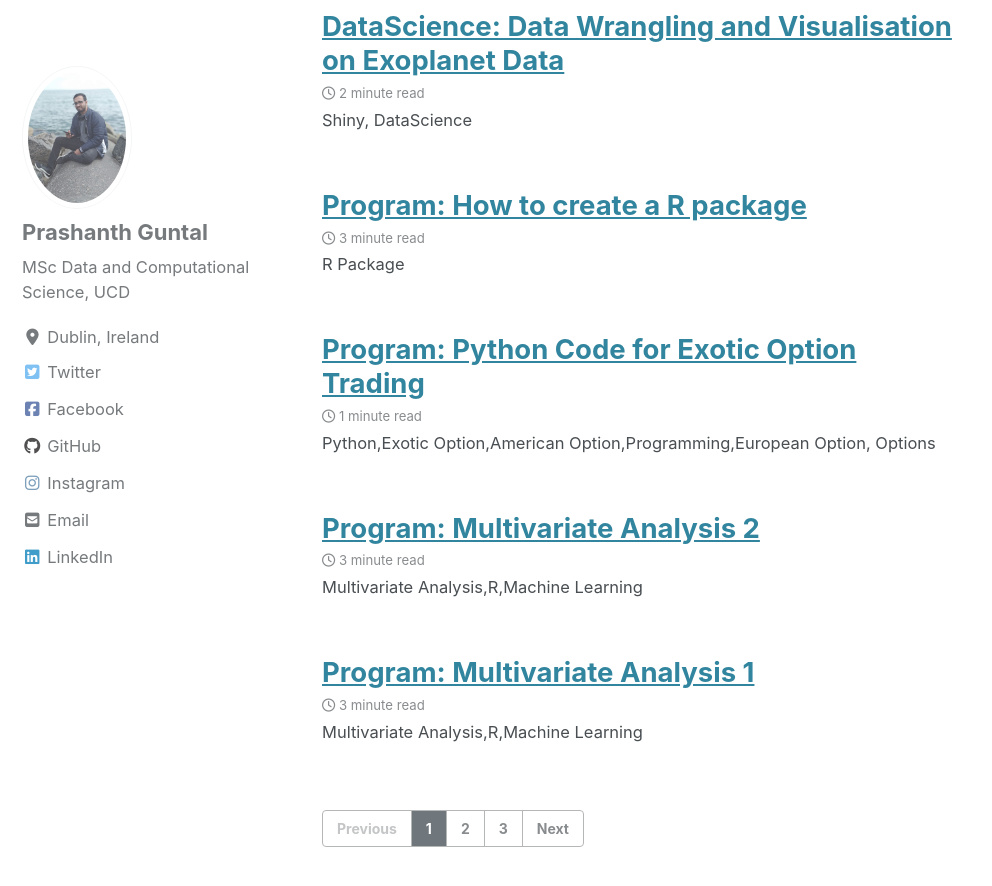
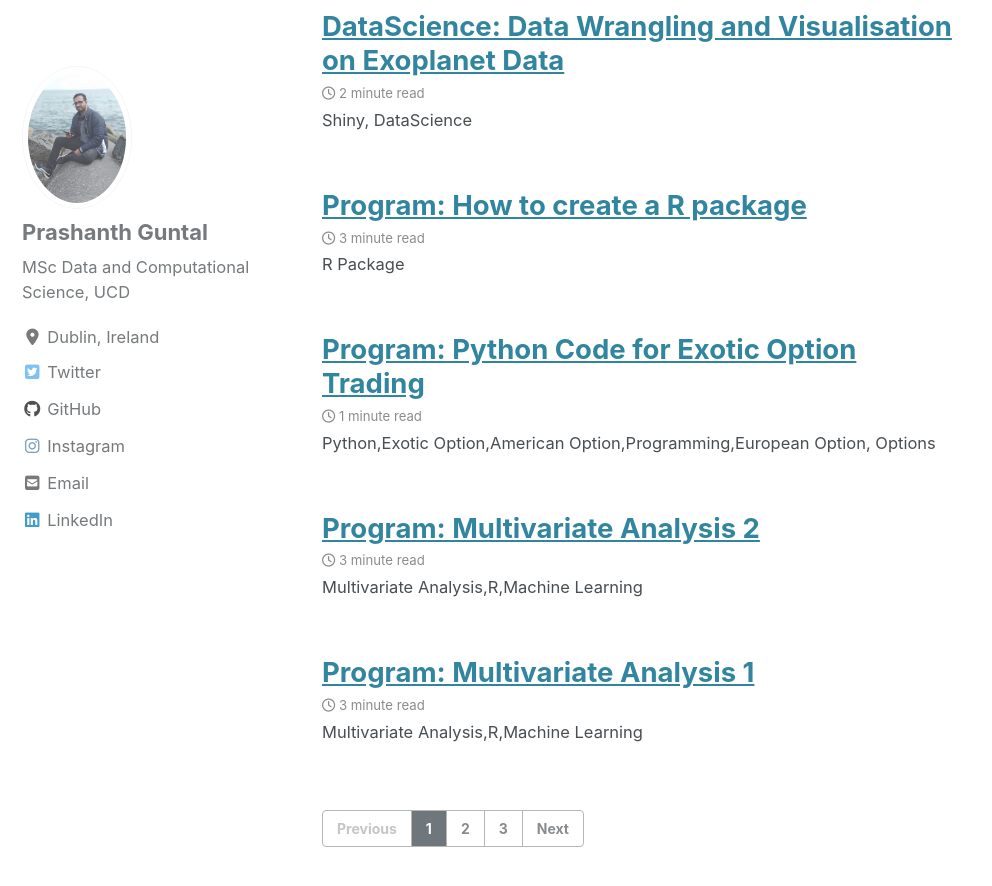
Before and after one commit to MacPrash/prashanthguntal.github.io, a Jekyll site: the page built from index.html, in a window 1280 px wide and 900 px high, scrolled down 1189 px. Shown: the top 886 px of the window, without its empty margins (0-992 px from the left). Built offline with Jekyll 4.4.1, drawn with Linux system fonts in a browser that asks for light colours; cached includes are drawn as plain includes; nearby versions of some CDN libraries; the list of posts is cut into pages by our own code.

Commit message:
FB link removed completely

```diff
--- a/_config.yml
+++ b/_config.yml
@@ -124,9 +124,6 @@ author:
     - label: "Twitter"
       icon: "fab fa-fw fa-twitter-square"
       url: "https://twitter.com/prashanthguntal?lang=en"
-    - label: "Facebook"
-      icon: "fab fa-fw fa-facebook-square"
-      url: "https://www.facebook.com/prashanth.guntal.5"
     - label: "GitHub"
       icon: "fab fa-fw fa-github"
       url: "https://github.com/MacPrash"
```
